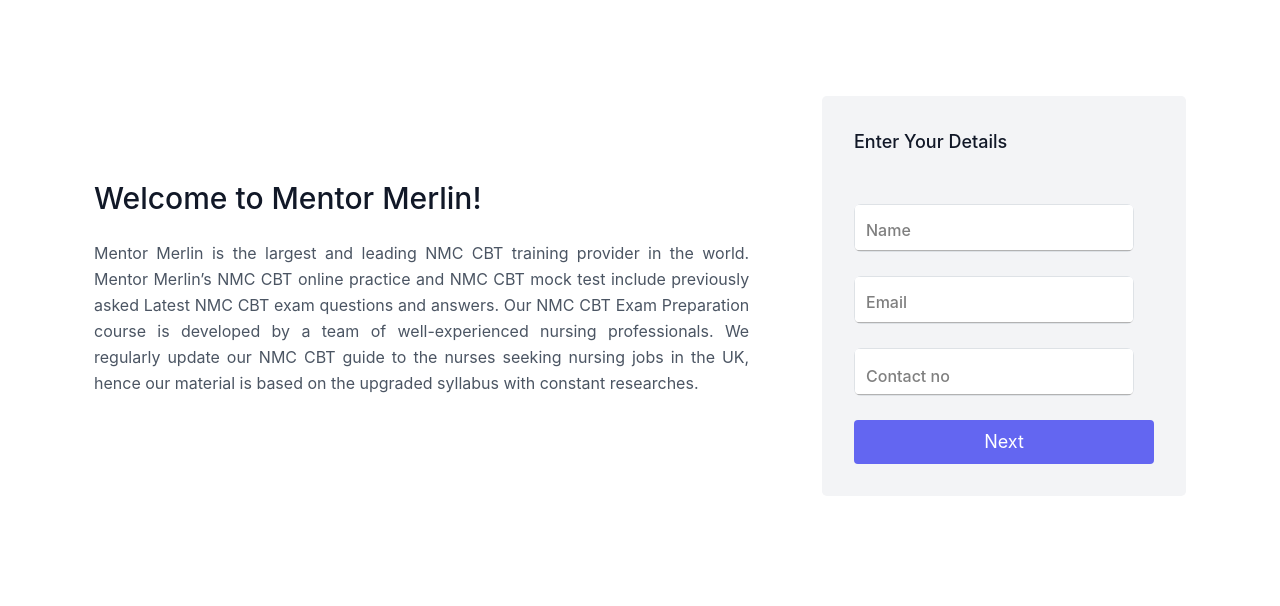
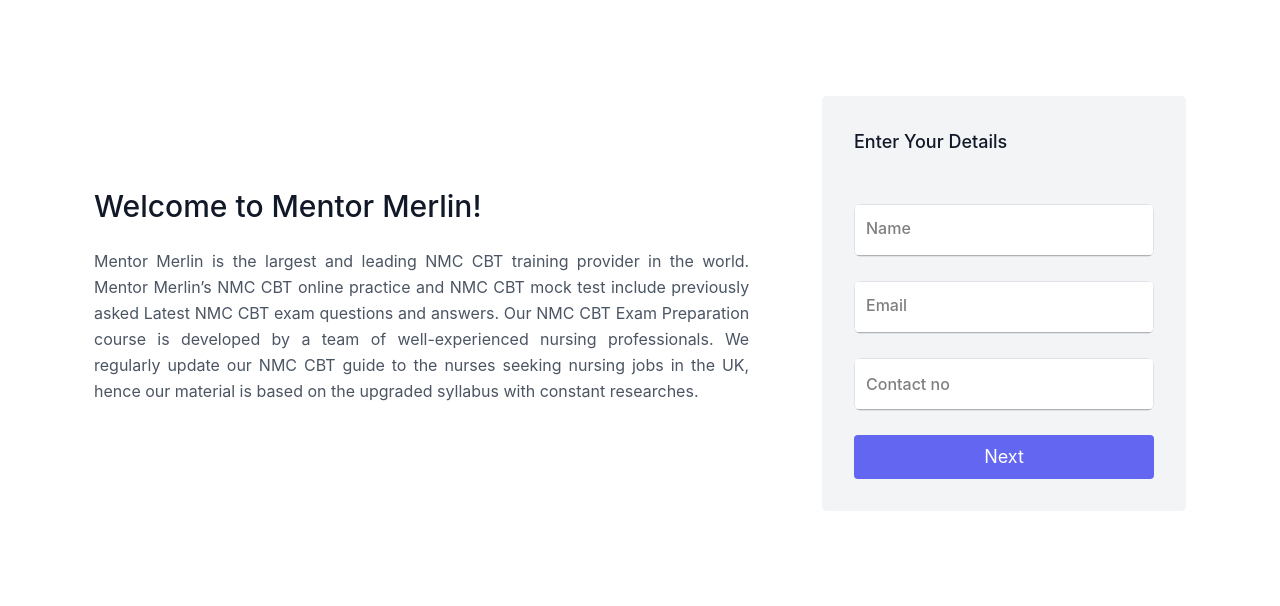
Before and after one commit to rakeshraju997/survey, a PHP site: page /img/user_page.php in a window 1280 px wide. Shown: the part 56-662 px from the top of the page. Run offline with PHP 8.4, Linux system fonts and the light colour scheme.

Commit message:
alignment corrected

```diff
--- a/user_page.php
+++ b/user_page.php
@@ -3,13 +3,13 @@
   position: relative;
   margin: auto;
   width: 100%;
-  max-width: 280px;
+  max-width: 300px;
   border-radius: 7px;
   overflow: hidden;
 }
 .inp .label {
   position: absolute;
-  top: 14px;
+  top:12px;
   left: 12px;
   font-size: 16px;
   color: rgba(0, 0, 0, 0.5);
@@ -37,8 +37,8 @@
   width: 100%;
   border: 0;
   font-family: inherit;
-  padding: 16px 12px 0 12px;
-  height: 48px;
+  padding: 14px 12px 0 12px;
+  height: 53px;
   font-size: 16px;
   font-weight: 400;
   background: rgba(0, 0, 0, 0.02);
```
